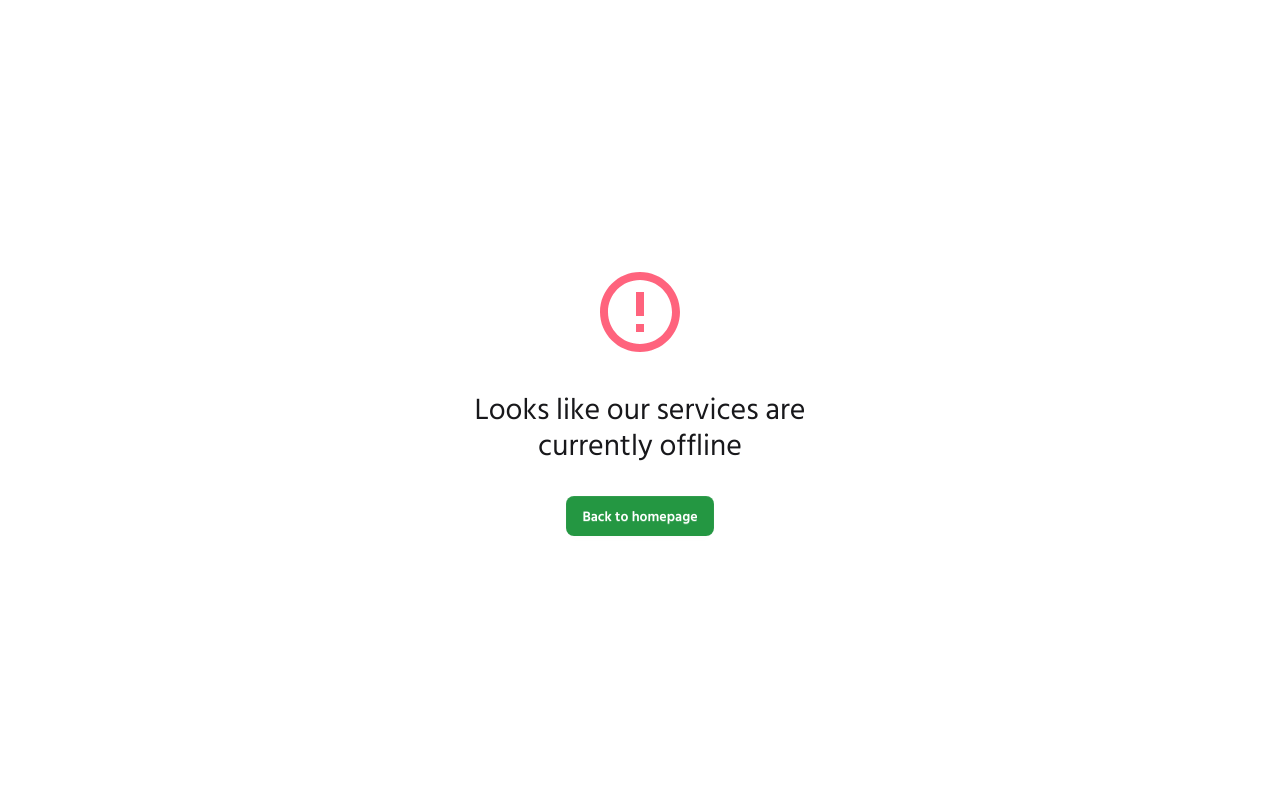
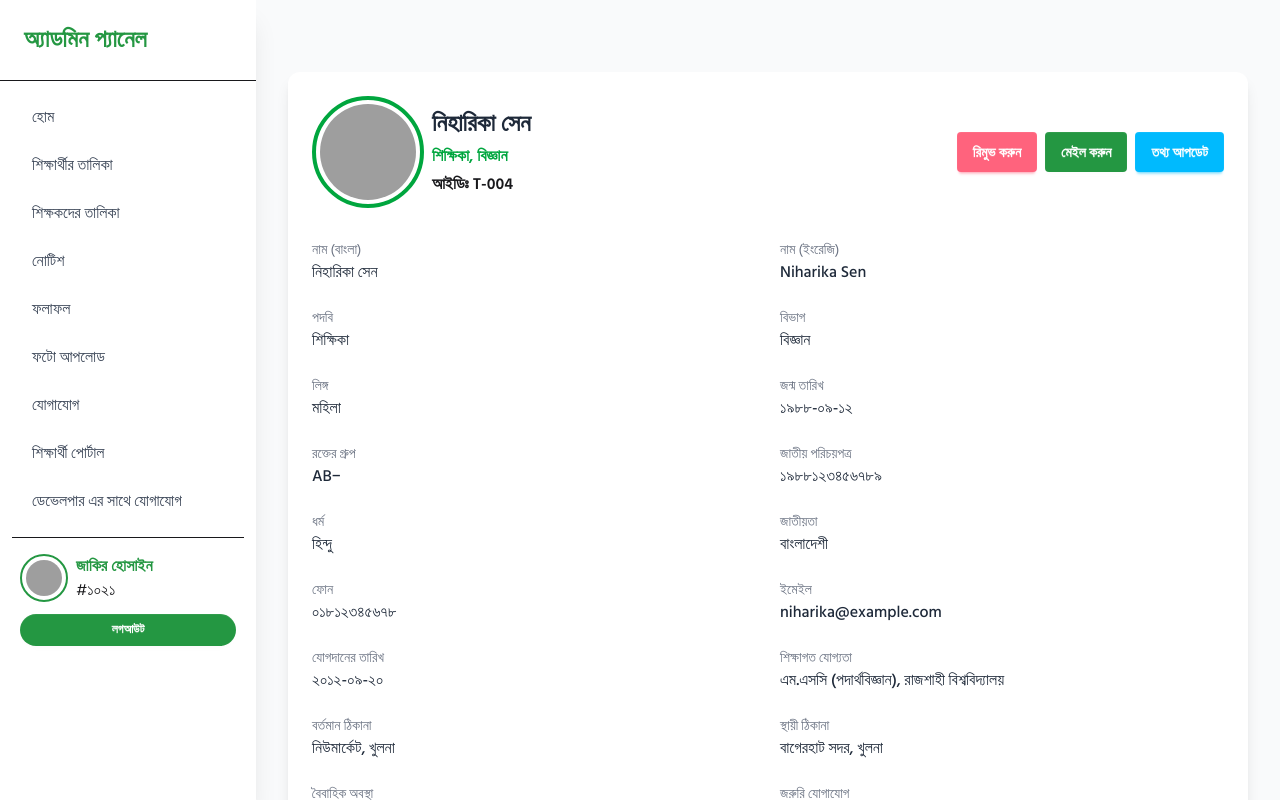
Before and after one commit to jahidul2004/src-sim-school, a React (Vite) app: page /admin/teacherList/T-001 in a window 1280 px wide. Built offline with nearby package versions, Linux system fonts and the light colour scheme; grey boxes are pictures that could not be loaded.

Commit message:
Admin teacher details page added.

```diff
--- a/package.json
+++ b/package.json
@@ -23,6 +23,7 @@
     "react-icons": "^5.5.0",
     "react-router-dom": "^7.7.0",
     "react-slick": "^0.30.3",
+    "react-to-print": "^3.1.1",
     "slick-carousel": "^1.8.1",
     "sort-by": "^1.2.0",
     "tailwindcss": "^4.1.11"
--- a/src/pages/adminPages/adminTeacherList/AdminTeacherList.jsx
+++ b/src/pages/adminPages/adminTeacherList/AdminTeacherList.jsx
@@ -1,4 +1,5 @@
 import { FaEye, FaPlus } from "react-icons/fa";
+import { Link } from "react-router-dom";
 
 const AdminTeacherList = () => {
     const teachers = [
@@ -140,10 +141,10 @@ const AdminTeacherList = () => {
                                 <td>{teacher.department}</td>
                                 <td>{teacher.phone}</td>
                                 <td>
-                                    <button className="btn btn-sm btn-outline btn-success">
+                                    <Link to={`/admin/teacherList/${teacher?.teacher_id}`} className="btn btn-sm btn-outline btn-success">
                                         <FaEye className="mr-1" />
                                         বিস্তারিত
-                                    </button>
+                                    </Link>
                                 </td>
                             </tr>
                         ))}
--- /dev/null
+++ b/src/pages/adminPages/adminTeacherList/adminTeacherDetails/AdminTeacherDetails.jsx
@@ -0,0 +1,104 @@
+import React from "react";
+import { Link } from "react-router-dom";
+
+const AdminTeacherDetails = () => {
+    const teacher = {
+        teacher_id: "T-004",
+        name_bn: "নিহারিকা সেন",
+        name_en: "Niharika Sen",
+        gender: "মহিলা",
+        birth_date: "১৯৮৮-০৯-১২",
+        blood_group: "AB−",
+        national_id: "১৯৮৮১২৩৪৫৬৭৮৯",
+        religion: "হিন্দু",
+        nationality: "বাংলাদেশী",
+        phone: "০১৮১২৩৪৫৬৭৮",
+        email: "niharika@example.com",
+        joining_date: "২০১২-০৯-২০",
+        designation: "শিক্ষিকা",
+        department: "বিজ্ঞান",
+        education: "এম.এসসি (পদার্থবিজ্ঞান), রাজশাহী বিশ্ববিদ্যালয়",
+        present_address: "নিউমার্কেট, খুলনা",
+        permanent_address: "বাগেরহাট সদর, খুলনা",
+        photo_url: "https://i.ibb.co/rRx3vzt9/noman.jpg",
+        marital_status: "অবিবাহিত",
+        emergency_contact: "০১৯৯৯৯৯৯৯৯৯",
+    };
+
+    const infoFields = [
+        { label: "নাম (বাংলা)", value: teacher.name_bn },
+        { label: "নাম (ইংরেজি)", value: teacher.name_en },
+        { label: "পদবি", value: teacher.designation },
+        { label: "বিভাগ", value: teacher.department },
+        { label: "লিঙ্গ", value: teacher.gender },
+        { label: "জন্ম তারিখ", value: teacher.birth_date },
+        { label: "রক্তের গ্রুপ", value: teacher.blood_group },
+        { label: "জাতীয় পরিচয়পত্র", value: teacher.national_id },
+        { label: "ধর্ম", value: teacher.religion },
+        { label: "জাতীয়তা", value: teacher.nationality },
+        { label: "ফোন", value: teacher.phone },
+        { label: "ইমেইল", value: teacher.email },
+        { label: "যোগদানের তারিখ", value: teacher.joining_date },
+        { label: "শিক্ষাগত যোগ্যতা", value: teacher.education },
+        { label: "বর্তমান ঠিকানা", value: teacher.present_address },
+        { label: "স্থায়ী ঠিকানা", value: teacher.permanent_address },
+        { label: "বৈবাহিক অবস্থা", value: teacher.marital_status },
+        { label: "জরুরি যোগাযোগ", value: teacher.emergency_contact },
+    ];
+
+    return (
+        <div className="max-w-5xl mx-auto p-6 bg-white shadow-lg rounded-xl mt-10">
+            <div className="flex flex-col md:flex-row justify-between items-center gap-6">
+                <div className="text-center sm:text-left flex items-center gap-2">
+                    <img
+                        src={teacher.photo_url}
+                        alt={teacher.name_bn}
+                        className="p-1 w-28 h-28 rounded-full border-4 border-green-600 object-cover"
+                    />
+                    <div>
+                        <h2 className="text-2xl font-bold text-gray-800">
+                            {teacher.name_bn}
+                        </h2>
+                        <p className="mt-1 text-green-600 font-semibold">
+                            {teacher.designation}, {teacher.department}
+                        </p>
+                        <p className="mt-1 font-semibold">
+                            আইডিঃ {teacher?.teacher_id}
+                        </p>
+                    </div>
+                </div>
+                <div className="flex flex-col md:flex-row gap-2">
+                    <button className="btn btn-error text-white border-none">
+                        রিমুভ করুন
+                    </button>
+                    <button className="btn bg-[#249742] text-white border-none">
+                        মেইল করুন
+                    </button>
+                    <button className="btn btn-info text-white border-none">
+                        তথ্য আপডেট
+                    </button>
+                </div>
+            </div>
+
+            <div className="mt-8 grid grid-cols-1 sm:grid-cols-2 gap-6">
+                {infoFields.map((field, index) => (
+                    <div key={index} className="flex flex-col">
+                        <span className="text-sm text-gray-500">
+                            {field.label}
+                        </span>
+                        <span className="font-medium text-gray-800">
+                            {field.value}
+                        </span>
+                    </div>
+                ))}
+            </div>
+            <div className="flex justify-en">
+                <button className="mt-4 btn bg-[#249742] text-white">
+                    সামারি প্রিন্ট করুন
+                </button>
+            </div>
+        </div>
+    );
+};
+
+export default AdminTeacherDetails;
--- a/src/routes/router.jsx
+++ b/src/routes/router.jsx
@@ -19,6 +19,7 @@ import Class8List from "../pages/adminPages/adminAtudentList/class8List/Class8Li
 import Class9List from "../pages/adminPages/adminAtudentList/class9List/Class9List";
 import Class10List from "../pages/adminPages/adminAtudentList/class10List/Class10List";
 import AdminTeacherList from "../pages/adminPages/adminTeacherList/AdminTeacherList";
+import AdminTeacherDetails from "../pages/adminPages/adminTeacherList/adminTeacherDetails/AdminTeacherDetails";
 
 const router = createBrowserRouter([
     {
@@ -109,6 +110,10 @@ const router = createBrowserRouter([
             {
                 path:"/admin/teacherList",
                 element:<AdminTeacherList></AdminTeacherList>
+            },
+            {
+                path:"/admin/teacherList/:id",
+                element:<AdminTeacherDetails></AdminTeacherDetails>
             }
         ],
     },
```
Also changed, not shown: 1 other file (tests, documents, lock files or other folders).
